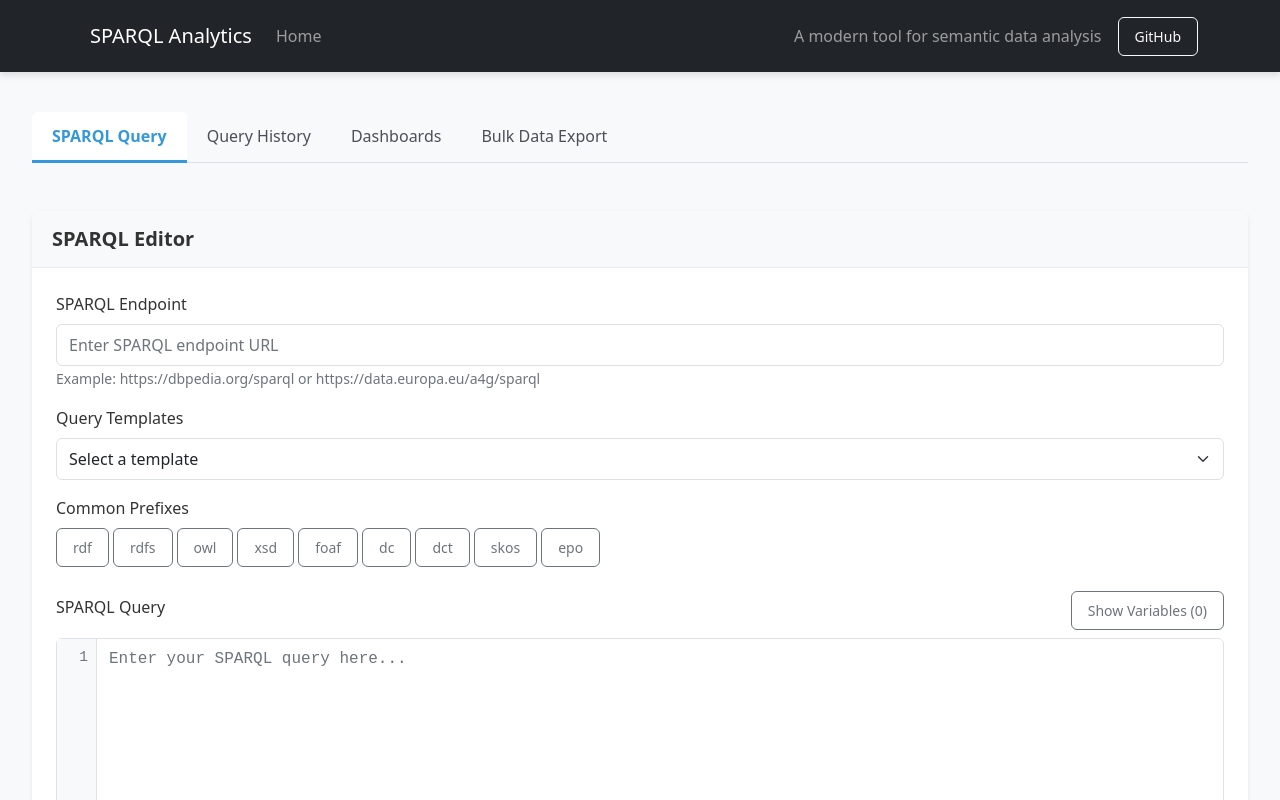
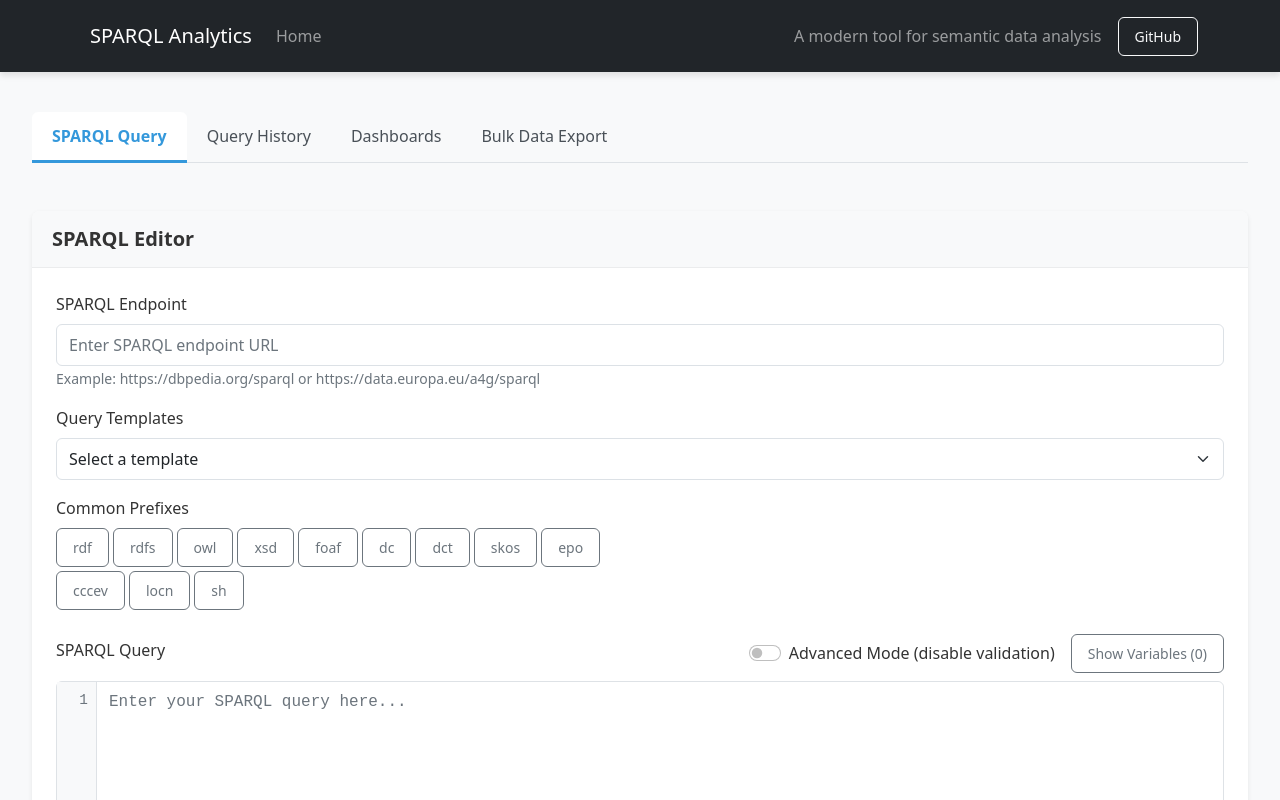
Before and after one commit to Darosaot/sparql_querier, a React (Create React App) app: page / in a window 1280 px wide. Shown: the top 800 px of the page. Built offline with nearby package versions, Linux system fonts and the light colour scheme.

Commit message:
Update EnhancedSparqlEditor.js

```diff
--- a/src/components/EnhancedSparqlEditor.js
+++ b/src/components/EnhancedSparqlEditor.js
@@ -23,14 +23,18 @@ const commonPrefixes = [
   { prefix: 'dc', uri: 'http://purl.org/dc/elements/1.1/', description: 'Dublin Core elements' },
   { prefix: 'dct', uri: 'http://purl.org/dc/terms/', description: 'Dublin Core terms' },
   { prefix: 'skos', uri: 'http://www.w3.org/2004/02/skos/core#', description: 'Simple Knowledge Organization System' },
-  { prefix: 'epo', uri: 'http://data.europa.eu/a4g/ontology#', description: 'EU Procurement Ontology' }
+  { prefix: 'epo', uri: 'http://data.europa.eu/a4g/ontology#', description: 'EU Procurement Ontology' },
+  { prefix: 'cccev', uri: 'http://data.europa.eu/m8g/', description: 'Core Criterion and Core Evidence Vocabulary' },
+  { prefix: 'locn', uri: 'http://www.w3.org/ns/locn#', description: 'ISA Location Core Vocabulary' },
+  { prefix: 'sh', uri: 'http://www.w3.org/ns/shacl#', description: 'Shapes Constraint Language' }
 ];
 
-// Common endpoint suggestions
+// Common endpoint suggestions with procurement focus
 const endpointSuggestions = [
+  { url: 'https://data.europa.eu/a4g/sparql', description: 'EU TED Data - Public procurement notices' },
   { url: 'https://dbpedia.org/sparql', description: 'DBpedia - General knowledge from Wikipedia' },
   { url: 'https://query.wikidata.org/sparql', description: 'Wikidata - Structured data from Wikimedia projects' },
-  { url: 'http://linkedgeodata.org/sparql', description: 'LinkedGeoData - Spatial data from OpenStreetMap' },
+  { url: 'https://linkedgeodata.org/sparql', description: 'LinkedGeoData - Spatial data from OpenStreetMap' },
   { url: 'https://publications.europa.eu/webapi/rdf/sparql', description: 'CELLAR - EU Publications Office Reference Data' }
 ];
 
@@ -59,6 +63,7 @@ const EnhancedSparqlEditor = ({
   const [suggestedPrefixes, setSuggestedPrefixes] = useState([]);
   const [extractedVariables, setExtractedVariables] = useState([]);
   const [showVariables, setShowVariables] = useState(false);
+  const [disableValidation, setDisableValidation] = useState(false);
   const textareaRef = useRef(null);
 
   // Handle query change
@@ -69,8 +74,9 @@ const EnhancedSparqlEditor = ({
     // Update line count for line numbers
     setLineCount((newQuery.match(/\n/g) || []).length + 1);
 
-    // Debounced validation for immediate feedback
-    if (newQuery.length > 10) {
+    // Only perform validation if not disabled
+    if (!disableValidation && newQuery.length > 10) {
+      try {
         const result = validateSparqlQuery(newQuery);
         setValidationResult(result);
 
@@ -82,12 +88,22 @@ const EnhancedSparqlEditor = ({
 
         // Extract variables for assistance
         setExtractedVariables(extractVariables(newQuery));
+      } catch (err) {
+        console.warn("Validation error:", err);
+        // Don't block the user if validation fails
+      }
     }
   };
 
   // Effect to perform initial checks when component mounts or query changes dramatically
   useEffect(() => {
     if (query) {
+      try {
+        // Update line count
+        setLineCount((query.match(/\n/g) || []).length + 1);
+
+        // Only perform validation if not disabled
+        if (!disableValidation) {
           // Validate the query
           const result = validateSparqlQuery(query);
           setValidationResult(result);
@@ -100,11 +116,13 @@ const EnhancedSparqlEditor = ({
 
           // Extract variables
           setExtractedVariables(extractVariables(query));
-
-      // Update line count
-      setLineCount((query.match(/\n/g) || []).length + 1);
         }
-  }, []);
+      } catch (err) {
+        console.warn("Initial validation error:", err);
+        // Don't block the user if validation fails
+      }
+    }
+  }, [query, disableValidation]);
 
   // Handle template selection
   const handleTemplateChange = (e) => {
@@ -116,25 +134,40 @@ const EnhancedSparqlEditor = ({
     setLineCount((templateQuery.match(/\n/g) || []).length + 1);
 
     // Validate the selected template
-    if (templateQuery) {
+    if (templateQuery && !disableValidation) {
+      try {
         const result = validateSparqlQuery(templateQuery);
         setValidationResult(result);
+      } catch (err) {
+        console.warn("Template validation error:", err);
+      }
     }
   };
 
-  // Handle execution with validation
+  // Handle execution with controlled validation
   const handleExecuteQuery = () => {
     if (!sparqlEndpoint) {
       setValidationResult({ valid: false, error: 'Please provide a SPARQL endpoint URL' });
       return;
     }
 
+    if (!disableValidation) {
+      // Perform validation before execution
+      try {
         const result = validateSparqlQuery(query);
         setValidationResult(result);
 
-    if (result.valid) {
+        if (!result.valid) {
+          return; // Don't execute if validation fails
+        }
+      } catch (err) {
+        console.warn("Execution validation error:", err);
+        // Continue with execution even if validation fails
+      }
+    }
+
+    // Execute the query regardless of validation errors if disableValidation is true
     onExecute();
-    }
   };
 
   // Add common prefix to query
@@ -169,29 +202,46 @@ const EnhancedSparqlEditor = ({
 
   // Format the query
   const handleFormatQuery = () => {
+    try {
       const formatted = formatSparqlQuery(query);
       setQuery(formatted);
       setLineCount((formatted.match(/\n/g) || []).length + 1);
+    } catch (err) {
+      console.warn("Formatting error:", err);
+      // Don't change the query if formatting fails
+    }
   };
 
   // Add missing structure to the query
   const handleAddStructure = () => {
+    try {
       const completeQuery = addMissingStructure(query);
       setQuery(completeQuery);
       setLineCount((completeQuery.match(/\n/g) || []).length + 1);
 
       // Validate the new query
+      if (!disableValidation) {
         const result = validateSparqlQuery(completeQuery);
         setValidationResult(result);
+      }
+    } catch (err) {
+      console.warn("Structure addition error:", err);
+      // Don't change the query if structure addition fails
+    }
   };
 
   // Add LIMIT if missing
   const addLimit = () => {
+    try {
       if (!query.toUpperCase().includes('LIMIT')) {
         let updatedQuery = query.trim();
         updatedQuery += '\nLIMIT 100';
         setQuery(updatedQuery);
         setLineCount((updatedQuery.match(/\n/g) || []).length + 1);
+      }
+    } catch (err) {
+      console.warn("Limit addition error:", err);
+      // Don't change the query if limit addition fails
     }
   };
 
@@ -288,6 +338,15 @@ const EnhancedSparqlEditor = ({
           <Form.Group className="mb-3">
             <div className="d-flex justify-content-between align-items-center mb-2">
               <Form.Label>SPARQL Query</Form.Label>
+              <div className="d-flex align-items-center">
+                <Form.Check
+                  type="switch"
+                  id="disable-validation"
+                  label="Advanced Mode (disable validation)"
+                  checked={disableValidation}
+                  onChange={(e) => setDisableValidation(e.target.checked)}
+                  className="me-3"
+                />
                 <Button
                   variant="outline-secondary"
                   size="sm"
@@ -295,6 +354,7 @@ const EnhancedSparqlEditor = ({
                 >
                   {showVariables ? 'Hide Variables' : 'Show Variables'} ({extractedVariables.length})
                 </Button>
+              </div>
             </div>
 
             {showVariables && extractedVariables.length > 0 && (
@@ -361,17 +421,22 @@ const EnhancedSparqlEditor = ({
 
             <Form.Text className="text-muted mt-2">
               Use the buttons above to format your query or add common structure elements.
+              {disableValidation && (
+                <span className="text-warning ms-1">
+                  <strong>Advanced Mode:</strong> Validation is disabled for complex queries.
+                </span>
+              )}
             </Form.Text>
           </Form.Group>
 
-          {/* Validation messages */}
-          {!validationResult.valid && (
+          {/* Validation messages - only show if validation is not disabled */}
+          {!disableValidation && !validationResult.valid && (
             <Alert variant="danger" className="mt-3">
               <strong>Error:</strong> {validationResult.error}
             </Alert>
           )}
 
-          {validationResult.valid && validationResult.warnings && validationResult.warnings.length > 0 && (
+          {!disableValidation && validationResult.valid && validationResult.warnings && validationResult.warnings.length > 0 && (
             <Alert variant="warning" className="mt-3">
               <strong>Syntax Warnings:</strong>
               <ul className="mb-0">
@@ -382,8 +447,8 @@ const EnhancedSparqlEditor = ({
             </Alert>
           )}
 
-          {/* Performance warnings */}
-          {performanceWarnings.length > 0 && (
+          {/* Performance warnings - only show if validation is not disabled */}
+          {!disableValidation && performanceWarnings.length > 0 && (
             <Alert variant="info" className="mt-3">
               <strong>Performance Recommendations:</strong>
               <ul className="mb-0">
@@ -398,7 +463,7 @@ const EnhancedSparqlEditor = ({
             <Button
               variant="primary"
               onClick={handleExecuteQuery}
-              disabled={isLoading || !sparqlEndpoint || !validationResult.valid}
+              disabled={isLoading || !sparqlEndpoint || (!disableValidation && !validationResult.valid)}
               className="px-4"
             >
               {isLoading ? (
```
Lines whose indentation alone changed are shown as unchanged.
